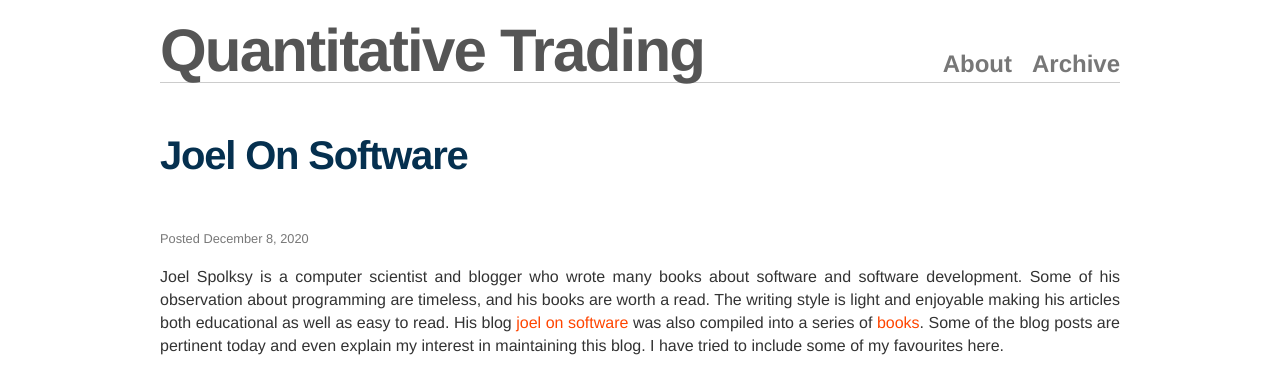
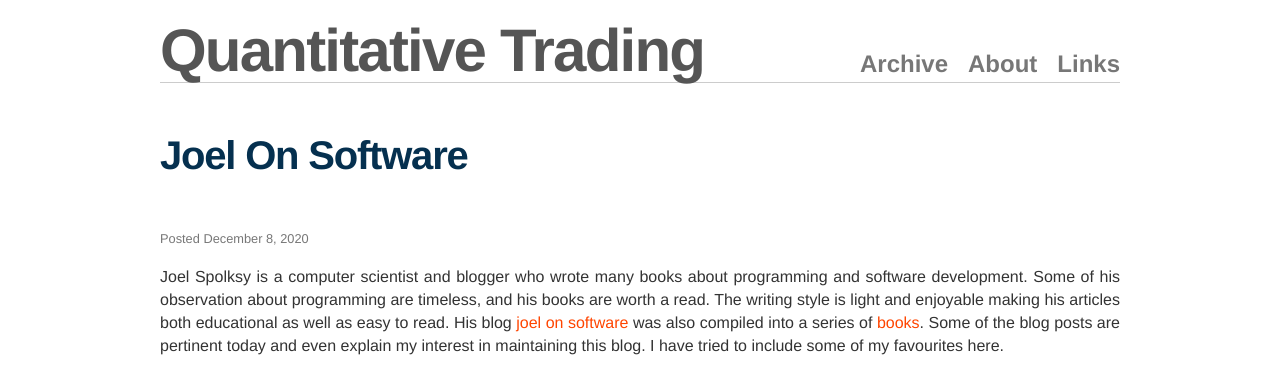
Before and after one commit to MarkRBest/markrbest.github.io, a Jekyll site: the page built from _posts/2020-12-08-joel-spolsky.md, in a window 1280 px wide. Shown: the top 375 px of the page. Built offline with Jekyll 4.4.1, drawn with Linux system fonts in a browser that asks for light colours; nearby versions of some CDN libraries; comment, search, counter and statistics services are not loaded.

Commit message:
update word

```diff
--- a/_includes/masthead.html
+++ b/_includes/masthead.html
@@ -4,8 +4,9 @@
           <a href="{{ site.baseurl }}/" class="site-header">{{ site.name }}</a>
 
           <nav>
+              <a href="{{ site.baseurl }}/links">Links</a>
+              <a href="{{ site.baseurl }}/about">About</a>
               <a href="{{ site.baseurl }}/archive">Archive</a>
-              <a href="{{ site.baseurl }}/about">About</a>
           </nav>
         </header>
       </div>
--- a/_posts/2020-12-08-joel-spolsky.md
+++ b/_posts/2020-12-08-joel-spolsky.md
@@ -6,7 +6,7 @@
 
 ---
 
-Joel Spolksy is a computer scientist and blogger who wrote many books about software and software development.
+Joel Spolksy is a computer scientist and blogger who wrote many books about programming and software development.
 Some of his observation about programming are timeless, and his books are worth a read.
 The writing style is light and enjoyable making his articles both educational as well as easy to read.
 His blog [joel on software][joel-on-software] was also compiled into a series of [books][jo-books].
```
